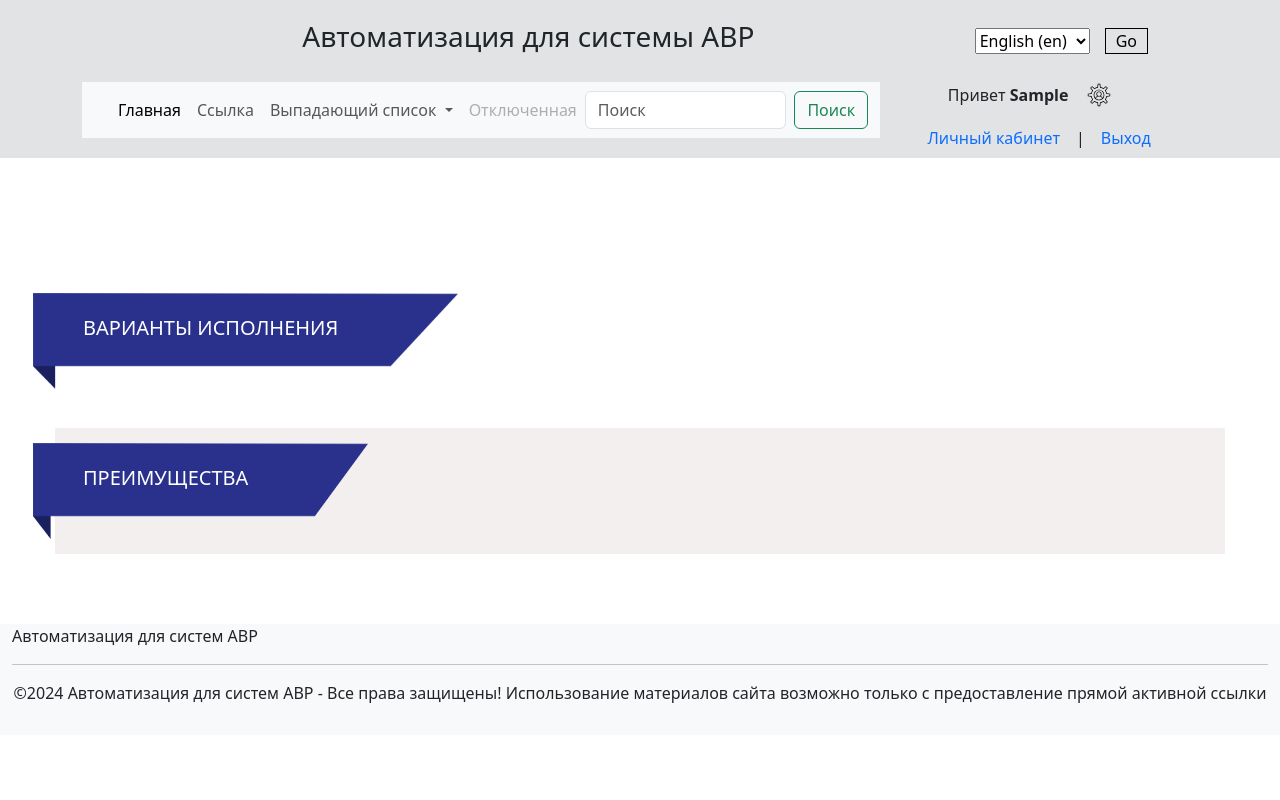
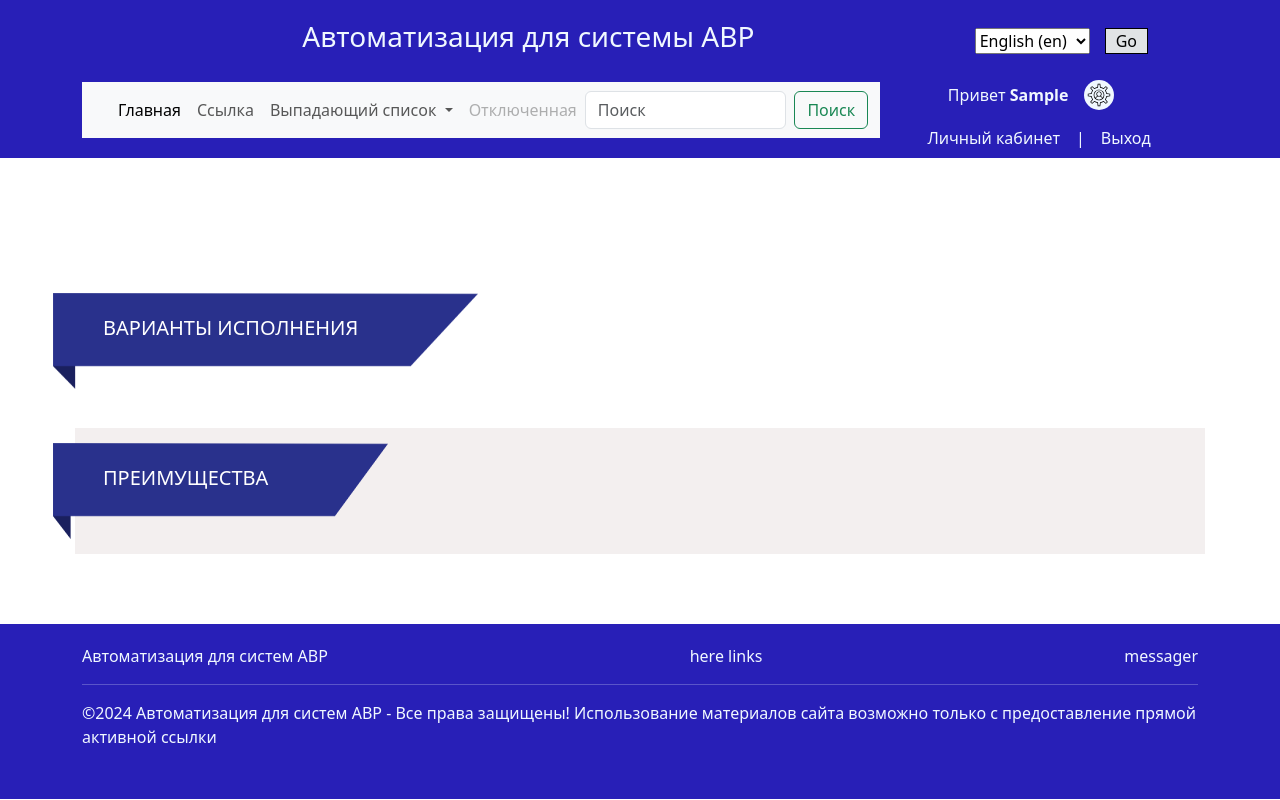
Before and after one commit to vikneo/Automation-of-AVR, a Django app: page / in a window 1280 px wide. Run offline with Django 5.2, Linux system fonts and the light colour scheme; the visitor is signed in with stand-in values (Sample User, id 1); data that the repository does not hold is empty; parts of the project's set-up code (start-up, migrations or seed data) failed here and were passed over.

Commit message:
updated template footer and style.css

```diff
--- a/avr_system/static/css/styles.css
+++ b/avr_system/static/css/styles.css
@@ -10,7 +10,8 @@ h2 {
 }
 
 nav, footer {
-    background: #e1e3e5;
+    background: rgb(11 0 173 / 88%);
+    color: aliceblue;
 }
 
 .flex {
@@ -77,6 +78,18 @@ nav, footer {
     padding-right: 50px;
 }
 
+.nav-link-color {
+    color: #f3efef;
+}
+
+.nav-setting, .nav-icon-circle {
+    background: aliceblue;
+}
+
+.nav-icon-circle {
+    border-radius: 50%;
+}
+
 /* ============================ banner ============================== */
 
 .banner {
@@ -113,7 +126,7 @@ nav, footer {
 }
 @media (min-width:1200px) {
     .container-box {
-        width: 1170px;
+        width: 1130px;
     }
 }
 .container-fluid {
@@ -234,6 +247,14 @@ nav, footer {
 
 /* ============================ block footer ======================== */
 
+.footer-content {
+    padding: 20px 0;
+}
+
 .footer-root-padding {
     padding-bottom: 30px;
 }
+
+.footer-fluid {
+    justify-content: space-between;
+}
--- a/avr_system/templates/base/footer.html
+++ b/avr_system/templates/base/footer.html
@@ -1,16 +1,22 @@
 {% load static i18n %}
 
-<div>
-    <nav class="bg-body-tertiary">
-        <div class="container-fluid">
-            <a class="navbar-brand" href="{% url 'system:index' %}">
-                Автоматизация для систем АВР
-            </a>
+<div class="container">
+    <div class="flex footer-content">
+        <div>
+            <div class="flex footer-fluid">
+                <div>
+                    <a class="navbar-brand" href="{% url 'system:index' %}">
+                        Автоматизация для систем АВР
+                    </a>
+                </div>
+                <div>here links</div>
+                <div>messager</div>
+            </div>
             <hr>
             <div class="flex justify-content-center footer-root-padding">
                 ©2024 Автоматизация для систем АВР - Все права защищены! Использование материалов сайта возможно только
                 с предоставление прямой активной ссылки
             </div>
         </div>
-    </nav>
+    </div>
 </div>
--- a/avr_system/templates/base/header.html
+++ b/avr_system/templates/base/header.html
@@ -77,10 +77,11 @@
                 <ul class="nav justify-content-end align-items">
                     {% if not user.is_authenticated %}
                     <li class="nav-item">
-                        <a class="nav-link active reset-padding" aria-current="page" href="#">Вход</a>
-                    </li class="nav-item">
-                    <li>
-                        <a class="nav-link active reset-padding" aria-current="page" href="#">Регистрация</a>
+                        <a class="nav-link active reset-padding" style="color: aliceblue;" aria-current="page" href="#">Вход</a>
+                    </li>
+                    <span>|</span>
+                    <li class="nav-item">
+                        <a class="nav-link active reset-padding" style="color: aliceblue;" aria-current="page" href="#">Регистрация</a>
                     </li>
                     {% else %}
                     <div class="flex align-items user-auth">
@@ -90,7 +91,7 @@
                         </li>
                         <li>
                             <a class="nav-link active" href="{% url 'admin:index' %}">
-                                <span class="d-inline-block" tabindex="0" data-bs-toggle="tooltip" data-bs-title="Отключенная подсказка">
+                                <span class="d-inline-block nav-icon-circle" tabindex="0" data-bs-toggle="tooltip" data-bs-title="Отключенная подсказка">
                                     <img src="{% static 'img/default/admin_set.svg' %}" width='30px' alt="admin">
                                 </span>
                             </a>
@@ -98,11 +99,11 @@
                     </div>
                     <div class="flex align-items user-auth">
                         <li class="nav-item">
-                            <a class="nav-link active" aria-current="page" href="#">Личный кабинет</a>
+                            <a class="nav-link active" style="color: aliceblue;" aria-current="page" href="#">Личный кабинет</a>
                         </li>
                         <span>|</span>
                         <li class="nav-item">
-                            <a class="nav-link active" aria-current="page" href="#">Выход</a>
+                            <a class="nav-link active" style="color: aliceblue;" aria-current="page" href="#">Выход</a>
                         </li>
                     </div>
                     {% endif %}
```
